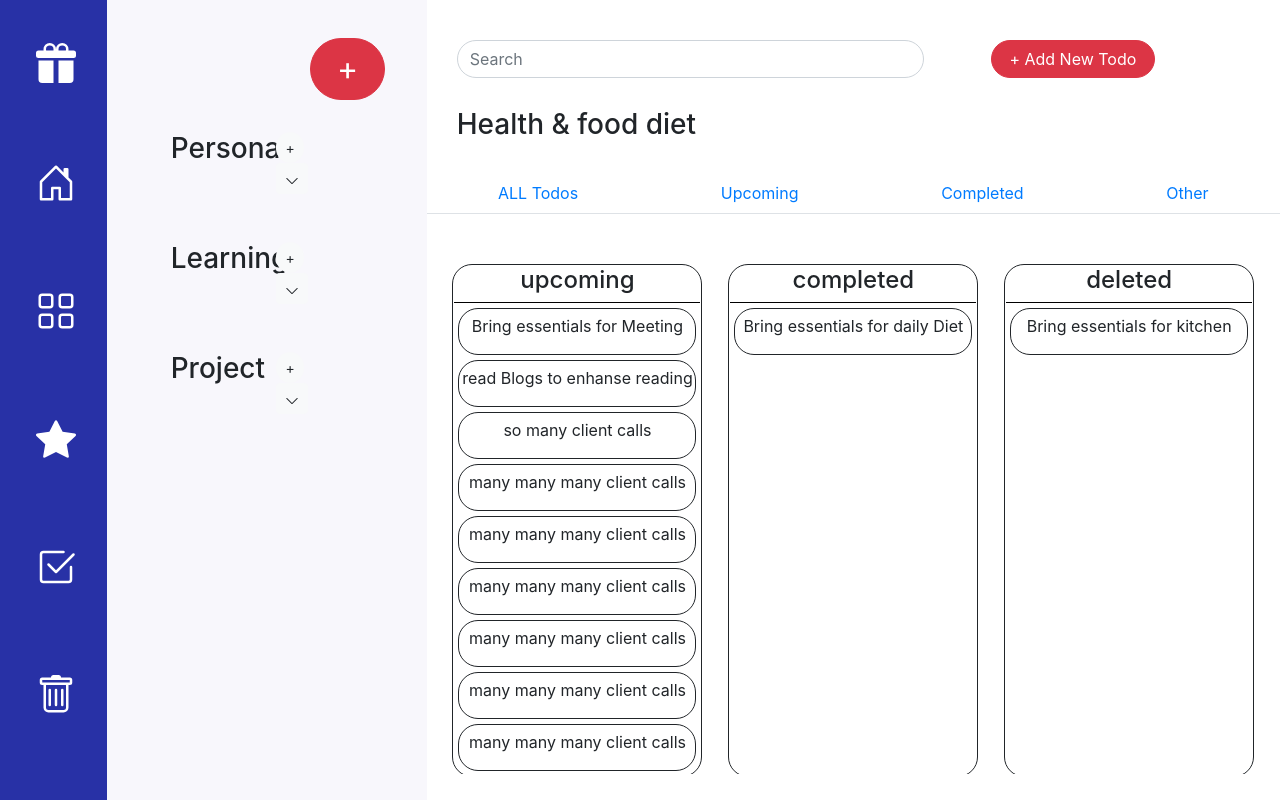
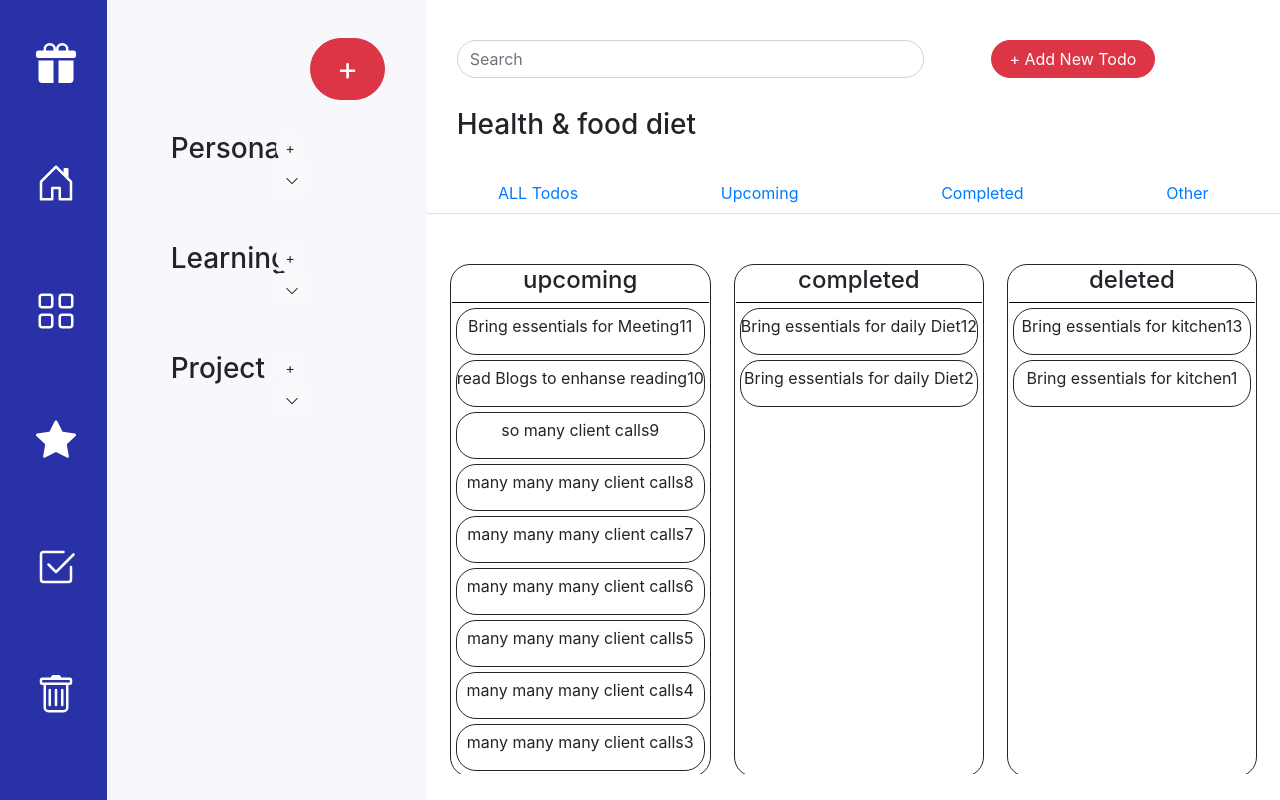
Before and after one commit to RavenderJadon/todoInBootstrap, a React (Create React App) app: page /test in a window 1280 px wide. Built offline with nearby package versions, Linux system fonts and the light colour scheme.

Commit message:
drag and drop working in same column

```diff
--- a/src/components/test.jsx
+++ b/src/components/test.jsx
@@ -1,23 +1,30 @@
-import { useContext } from "react";
+import { useContext, useEffect, useState } from "react";
 import { DataContext } from "../context/DataContext";
 import { DragDropContext, Droppable, Draggable } from "react-beautiful-dnd";
 
 const Test = () => {
   const [todoStateInUpComing, setTodoStateInUpComing] = useContext(DataContext);
-  console.log(todoStateInUpComing);
+  const [upcomingItems, setUpcomingItems] = useState([]);
+  const [completedItems, setCompletedItems] = useState([]);
+  const [deletedItems, setDeletedItems] = useState([]);
+  // const [obj, setObj] = useState({});
 
-  let upcoming = todoStateInUpComing.task.filter(
+  useEffect(() => {
+    const upcoming = todoStateInUpComing.task.filter(
       (tsk) => tsk.whatsTheStatus === "upcoming"
     );
-  console.log("upcoming:", upcoming);
-  let completed = todoStateInUpComing.task.filter(
+    setUpcomingItems(upcoming);
+
+    const completed = todoStateInUpComing.task.filter(
       (tsk) => tsk.whatsTheStatus === "completed"
     );
-  console.log("completed:", completed);
-  let deleted = todoStateInUpComing.task.filter(
+    setCompletedItems(completed);
+
+    const deleted = todoStateInUpComing.task.filter(
       (tsk) => tsk.whatsTheStatus === "deleted"
     );
-  console.log("deleted:", deleted);
+    setDeletedItems(deleted);
+  }, [todoStateInUpComing]);
 
   const dragEnd = (result) => {
     console.log("result :", result);
@@ -33,16 +40,51 @@ const Test = () => {
       return;
     }
 
-    const start = source.droppableId;
-    console.log("start:",start)
-    const finish = destination.droppableId;
-    console.log("finish:",finish)
-    if(start===finish){
-      console.log("same")
+    const startDropableArea = source.droppableId;
+    const finishDropableArea = destination.droppableId;
+    console.log("finishDropableArea", finishDropableArea);
+    const indexOfDragableItemFromStarting = source.index;
+    const indexOfDragableItemAtEnd = destination.index;
 
-    }else{
-      console.log("not same")
-    }
+    if (startDropableArea === "upcoming") {
+      const newArrayOfUpcomingTask = [...upcomingItems];
+      newArrayOfUpcomingTask.splice(indexOfDragableItemFromStarting, 1);
+      const itemWhichIsDeleted = upcomingItems[indexOfDragableItemFromStarting];
+
+      newArrayOfUpcomingTask.splice(
+        indexOfDragableItemAtEnd,
+        0,
+        itemWhichIsDeleted
+      );
+      setUpcomingItems(newArrayOfUpcomingTask);
+    };
+
+    if (startDropableArea === "completed") {
+      const newArrayOfUpcomingTask = [...completedItems];
+      newArrayOfUpcomingTask.splice(indexOfDragableItemFromStarting, 1);
+      const itemWhichIsDeleted =
+        completedItems[indexOfDragableItemFromStarting];
+
+      newArrayOfUpcomingTask.splice(
+        indexOfDragableItemAtEnd,
+        0,
+        itemWhichIsDeleted
+      );
+      setCompletedItems(newArrayOfUpcomingTask);
+    };
+
+    if (startDropableArea === "deleted") {
+      const newArrayOfUpcomingTask = [...deletedItems];
+      newArrayOfUpcomingTask.splice(indexOfDragableItemFromStarting, 1);
+      const itemWhichIsDeleted = deletedItems[indexOfDragableItemFromStarting];
+
+      newArrayOfUpcomingTask.splice(
+        indexOfDragableItemAtEnd,
+        0,
+        itemWhichIsDeleted
+      );
+      setDeletedItems(newArrayOfUpcomingTask);
+    };
   };
 
   return (
@@ -58,9 +100,10 @@ const Test = () => {
                 <Droppable droppableId={status}>
                   {(provided) => (
                     <div ref={provided.innerRef} {...provided.droppableProps}>
-                      {todoStateInUpComing.task
-                        .filter((tsk) => tsk.whatsTheStatus === status)
-                        .map((itms, i) => (
+                      {upcomingItems.map((itms, i) => (
+                        <div>
+                          {itms.whatsTheStatus === status && (
+                            <div>
                               <Draggable
                                 draggableId={itms.id.toString()}
                                 key={itms.id}
@@ -78,6 +121,59 @@ const Test = () => {
                                   </div>
                                 )}
                               </Draggable>
+                            </div>
+                          )}
+                        </div>
+                      ))}
+                      {completedItems.map((itms, i) => (
+                        <div>
+                          {itms.whatsTheStatus === status && (
+                            <div>
+                              <Draggable
+                                draggableId={itms.id}
+                                key={itms.id}
+                                index={i}
+                              >
+                                {(provided) => (
+                                  <div
+                                    key={itms.id}
+                                    className="coloumnDivListItms"
+                                    {...provided.draggableProps}
+                                    {...provided.dragHandleProps}
+                                    ref={provided.innerRef}
+                                  >
+                                    <p>{itms.title}</p>
+                                  </div>
+                                )}
+                              </Draggable>
+                            </div>
+                          )}
+                        </div>
+                      ))}
+                      {deletedItems.map((itms, i) => (
+                        <div>
+                          {itms.whatsTheStatus === status && (
+                            <div>
+                              <Draggable
+                                draggableId={itms.id.toString()}
+                                key={itms.id}
+                                index={i}
+                              >
+                                {(provided) => (
+                                  <div
+                                    key={itms.id}
+                                    className="coloumnDivListItms"
+                                    {...provided.draggableProps}
+                                    {...provided.dragHandleProps}
+                                    ref={provided.innerRef}
+                                  >
+                                    <p>{itms.title}</p>
+                                  </div>
+                                )}
+                              </Draggable>
+                            </div>
+                          )}
+                        </div>
                       ))}
                       {provided.placeholder}
                     </div>
--- a/src/context/DataContext.js
+++ b/src/context/DataContext.js
@@ -88,12 +88,12 @@ export const DataProvider = (props) => {
     ],
     task: [
       {
-        id: 1,
+        id: "1",
         category_id: 1,
         sub_category_id: 1,
         category: "Personal",
         subCategory: "Fitness",
-        title: "Bring essentials for kitchen",
+        title: "Bring essentials for kitchen13",
         settingForDate: "20-20-2020",
         setting_on_Which_date: "20-20-2*2*",
         setting_on_what_time: "",
@@ -101,12 +101,12 @@ export const DataProvider = (props) => {
         whatsTheStatus: "deleted",
       },
       {
-        id: 2,
+        id: "2",
         category_id: 1,
         sub_category_id: 1,
         category: "Personal",
         subCategory: "Health & food diet",
-        title: "Bring essentials for daily Diet",
+        title: "Bring essentials for daily Diet12",
         settingForDate: "21-20-2020",
         setting_on_Which_date: "20-20-2*2*",
         setting_on_what_time: "",
@@ -114,112 +114,138 @@ export const DataProvider = (props) => {
         whatsTheStatus: "completed",
       },
       {
-        id: 3,
+        id: "3",
         category_id: 1,
         sub_category_id: 1,
         category: "Personal",
         subCategory: "Meeting",
-        title: "Bring essentials for Meeting",
+        title: "Bring essentials for Meeting11",
         settingForDate: "20-20-2020",
         setting_on_what_time: "",
         setting_for_what_time: "12:30",
         whatsTheStatus: "upcoming",
       },
       {
-        id: 4,
+        id: "4",
         category_id: 2,
         sub_category_id: 2,
         category: "Learning",
         subCategory: "ReadingBlogs",
-        title: "read Blogs to enhanse reading",
+        title: "read Blogs to enhanse reading10",
         settingForDate: "20-20-2020",
         setting_on_what_time: "",
         setting_for_what_time: "12:30",
         whatsTheStatus: "upcoming",
       },
       {
-        id: 5,
+        id: "5",
         category_id: 3,
         sub_category_id: 3,
         category: "Project",
         subCategory: "Client Calls",
-        title: "so many client calls",
+        title: "so many client calls9",
         settingForDate: "20-20-2020",
         setting_on_what_time: "",
         setting_for_what_time: "12:30",
         whatsTheStatus: "upcoming",
       },
       {
-        id: 7,
+        id: "7",
         category_id: 3,
         sub_category_id: 3,
         category: "Project",
         subCategory: "second Client Calls",
-        title: "many many many client calls",
+        title: "many many many client calls8",
         settingForDate: "20-20-2020",
         setting_on_what_time: "",
         setting_for_what_time: "12:30",
         whatsTheStatus: "upcoming",
       },
       {
-        id: 8,
+        id: "8",
         category_id: 3,
         sub_category_id: 3,
         category: "Project",
         subCategory: "second Client Calls",
-        title: "many many many client calls",
+        title: "many many many client calls7",
         settingForDate: "20-20-2020",
         setting_on_what_time: "",
         setting_for_what_time: "12:30",
         whatsTheStatus: "upcoming",
       },
       {
-        id: 9,
+        id: "9",
         category_id: 3,
         sub_category_id: 3,
         category: "Project",
         subCategory: "second Client Calls",
-        title: "many many many client calls",
+        title: "many many many client calls6",
         settingForDate: "20-20-2020",
         setting_on_what_time: "",
         setting_for_what_time: "12:30",
         whatsTheStatus: "upcoming",
       },
       {
-        id: 10,
+        id: "10",
         category_id: 3,
         sub_category_id: 3,
         category: "Project",
         subCategory: "second Client Calls",
-        title: "many many many client calls",
+        title: "many many many client calls5",
         settingForDate: "20-20-2020",
         setting_on_what_time: "",
         setting_for_what_time: "12:30",
         whatsTheStatus: "upcoming",
       },
       {
-        id: 11,
+        id: "11",
         category_id: 3,
         sub_category_id: 3,
         category: "Project",
         subCategory: "second Client Calls",
-        title: "many many many client calls",
+        title: "many many many client calls4",
         settingForDate: "20-20-2020",
         setting_on_what_time: "",
         setting_for_what_time: "12:30",
         whatsTheStatus: "upcoming",
       },
       {
-        id: 12,
+        id: "12",
         category_id: 3,
         sub_category_id: 3,
         category: "Project",
         subCategory: "second Client Calls",
-        title: "many many many client calls",
+        title: "many many many client calls3",
         settingForDate: "20-20-2020",
         setting_on_what_time: "",
         setting_for_what_time: "12:30",
         whatsTheStatus: "upcoming",
+      },
+      {
+        id: "13",
+        category_id: 1,
+        sub_category_id: 1,
+        category: "Personal",
+        subCategory: "Health & food diet",
+        title: "Bring essentials for daily Diet2",
+        settingForDate: "21-20-2020",
+        setting_on_Which_date: "20-20-2*2*",
+        setting_on_what_time: "",
+        setting_for_what_time: "12:30",
+        whatsTheStatus: "completed",
+      },
+      {
+        id: "14",
+        category_id: 1,
+        sub_category_id: 1,
+        category: "Personal",
+        subCategory: "Fitness",
+        title: "Bring essentials for kitchen1",
+        settingForDate: "20-20-2020",
+        setting_on_Which_date: "20-20-2*2*",
+        setting_on_what_time: "",
+        setting_for_what_time: "12:30",
+        whatsTheStatus: "deleted",
       },
     ],
     search: "",
```
Also changed, not shown: src/components/stateLogic.js (added, +28 -0 lines), 1 other file (tests, documents, lock files or other folders). Lines whose indentation alone changed are shown as unchanged.
